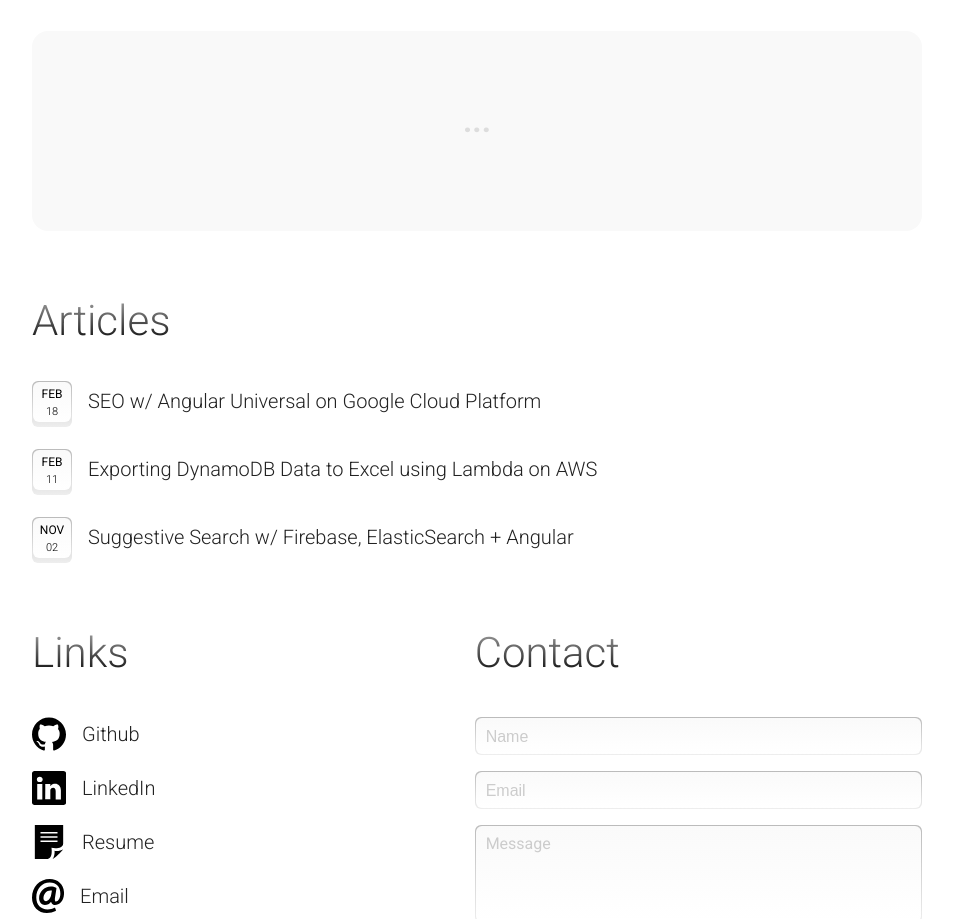
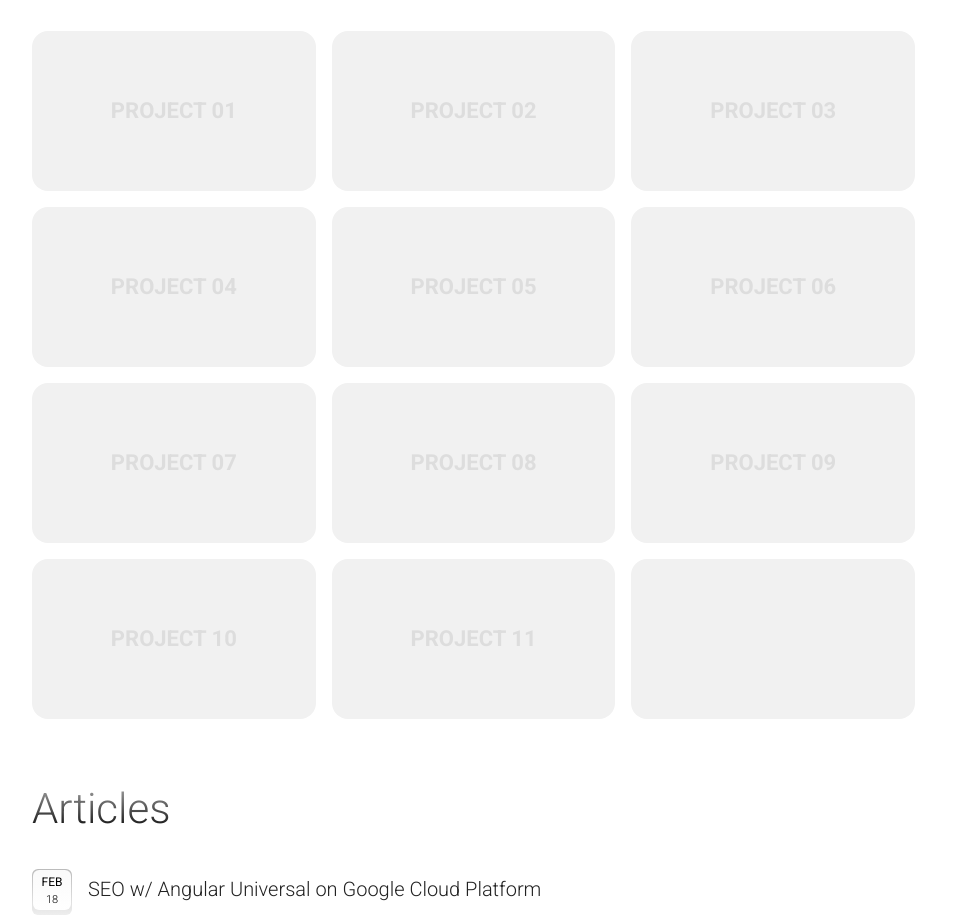
Before and after one commit to jrodl3r/jrod.io, an Angular app: page / in a window 1280 px wide. Shown: the part 1000-1919 px from the top of the page, without its empty margins (163-1116 px from the left). Built offline with nearby package versions, Linux system fonts and the light colour scheme.

Commit message:
add work carousel

```diff
--- a/package.json
+++ b/package.json
@@ -31,6 +31,7 @@
     "@emailjs/browser": "^3.4.0",
     "@nguniversal/express-engine": "^13.1.0",
     "express": "^4.15.2",
+    "hammerjs": "^2.0.8",
     "rxjs": "~6.6.0",
     "tslib": "^2.1.0",
     "zone.js": "~0.11.4"
--- a/src/app/_services/ui.service.ts
+++ b/src/app/_services/ui.service.ts
@@ -4,11 +4,41 @@ import { Injectable } from '@angular/core';
   providedIn: 'root'
 })
 export class UiService {
+  workPage: number = 0;
+  workPageMax: number = 0;
+  isAnim: Boolean = false;
   isMenuActive: Boolean = false;
+  isSwipeEnabled: Boolean = true;
 
-  closeMenu() {
-    this.isMenuActive = false;
+  updatePage(page: number) {
+    if (this.workPage !== page) {
+      this.isAnim = true;
+      setTimeout(() => { this.workPage = page; }, 300);
+      setTimeout(() => { this.isAnim = false; }, 600);
+    }
   }
+
+  updatePageMax(max: number) { this.workPageMax = max; }
+
+  resetPage() { this.workPage = 0; }
+
+  swipePageLeft() {
+    if (this.isSwipeEnabled && this.workPage !== this.workPageMax) {
+      this.updatePage(this.workPage + 1);
+    }
+  }
+
+  swipePageRight() {
+    if (this.isSwipeEnabled && this.workPage !== 0) {
+      this.updatePage(this.workPage - 1);
+    }
+  }
+
+  enableSwipe() { this.isSwipeEnabled = true; }
+
+  disableSwipe() { this.isSwipeEnabled = false; }
+
+  closeMenu() { this.isMenuActive = false; }
 
   toggleMenu(e: Event) {
     e.stopPropagation();
--- a/src/app/app.module.ts
+++ b/src/app/app.module.ts
@@ -2,6 +2,8 @@ import { NgModule } from '@angular/core';
 import { BrowserModule } from '@angular/platform-browser';
 import { CommonModule } from '@angular/common';
 import { FormsModule } from '@angular/forms';
+import { HammerModule } from '@angular/platform-browser';
+import { HammerGestureConfig, HAMMER_GESTURE_CONFIG } from '@angular/platform-browser';
 import { LayoutModule } from '@angular/cdk/layout';
 import { MatIconModule } from '@angular/material/icon';
 import { AppRoutingModule } from './app-routing.module';
@@ -18,6 +20,17 @@ import { VisionComponent } from './home/vision/vision.component';
 import { WorkComponent } from './home/work/work.component';
 import { ResumeHeaderComponent } from './nav/resume-header/resume-header.component';
 import { ResumeMenuComponent } from './nav/resume-menu/resume-menu.component';
+
+declare var Hammer: any;
+
+export class MyHammerConfig extends HammerGestureConfig {
+  buildHammer(element: HTMLElement) {
+    let mc = new Hammer(element, {
+      touchAction: 'pan-y'
+    });
+    return mc;
+  }
+}
 
 @NgModule({
   declarations: [
@@ -40,10 +53,13 @@ import { ResumeMenuComponent } from './nav/resume-menu/resume-menu.component';
     AppRoutingModule,
     CommonModule,
     FormsModule,
+    HammerModule,
     LayoutModule,
     MatIconModule
   ],
-  providers: [],
+  providers: [
+    { provide: HAMMER_GESTURE_CONFIG, useClass: MyHammerConfig }
+  ],
   bootstrap: [AppComponent]
 })
 export class AppModule { }
--- a/src/app/home/vision/vision.component.html
+++ b/src/app/home/vision/vision.component.html
@@ -1,3 +1,3 @@
 <h2>Vision</h2>
-<p>When I was a kid, my father brought home our first x86 computer and it changed my life forever. From then on software and human interfaces have persistently fascinated and inspired me.</p>
 <p>Believing that smarter software comes from collective effort and experience, I support and embrace the open source community and standardized web movement. With that same ethos, I actively participate in and contribute to the social web.</p>
+<p>My father brought home our first x86 computer when I was a kid, and it changed my life forever. From then on software and human interfaces have persistently fascinated and inspired me.</p>
--- a/src/app/home/work/work.component.html
+++ b/src/app/home/work/work.component.html
@@ -1,2 +1,83 @@
 <h2>Work</h2>
-<div class="content-block"><span>...</span></div>
+<div
+  class="stage"
+  (swipeleft)="ui.swipePageLeft()"
+  (swiperight)="ui.swipePageRight()">
+  <ul
+    [class.fade]="ui.isAnim"
+    [class.pos0]="ui.workPage === 0"
+    [class.pos1]="ui.workPage === 1"
+    [class.pos2]="ui.workPage === 2"
+    [class.pos3]="ui.workPage === 3"
+    [class.pos4]="ui.workPage === 4"
+    [class.pos5]="ui.workPage === 5">
+    <li>
+      PROJECT 01
+    </li>
+    <li>
+      PROJECT 02
+    </li>
+    <li>
+      PROJECT 03
+    </li>
+    <li>
+      PROJECT 04
+    </li>
+    <li>
+      PROJECT 05
+    </li>
+    <li>
+      PROJECT 06
+    </li>
+    <li>
+      PROJECT 07
+    </li>
+    <li>
+      PROJECT 08
+    </li>
+    <li>
+      PROJECT 09
+    </li>
+    <li>
+      PROJECT 10
+    </li>
+    <li>
+      PROJECT 11
+    </li>
+    <li>&nbsp;</li>
+  </ul>
+</div>
+<ul class="pager">
+  <li
+    class="marker"
+    [class.pos0]="ui.workPage === 0"
+    [class.pos1]="ui.workPage === 1"
+    [class.pos2]="ui.workPage === 2"
+    [class.pos3]="ui.workPage === 3"
+    [class.pos4]="ui.workPage === 4"
+    [class.pos5]="ui.workPage === 5"></li>
+  <li
+    class="pos0"
+    [class.active]="ui.workPage === 0"
+    (click)="ui.updatePage(0)"></li>
+  <li
+    class="pos1"
+    [class.active]="ui.workPage === 1"
+    (click)="ui.updatePage(1)"></li>
+  <li
+    class="pos2"
+    [class.active]="ui.workPage === 2"
+    (click)="ui.updatePage(2)"></li>
+  <li
+    class="pos3"
+    [class.active]="ui.workPage === 3"
+    (click)="ui.updatePage(3)"></li>
+  <li
+    class="pos4"
+    [class.active]="ui.workPage === 4"
+    (click)="ui.updatePage(4)"></li>
+  <li
+    class="pos5"
+    [class.active]="ui.workPage === 5"
+    (click)="ui.updatePage(5)"></li>
+</ul>
--- a/src/app/home/work/work.component.scss
+++ b/src/app/home/work/work.component.scss
@@ -0,0 +1,154 @@
+@import 'src/assets/styles/vars.scss';
+@import 'src/assets/styles/animation.scss';
+
+.stage {
+  position: relative;
+  display: flex;
+  height: 336px;
+  width: 100%;
+  overflow: hidden;
+
+  @media (min-width: $tablet-sm-screen) {
+    height: 160px;
+  }
+
+  @media (min-width: $carousel-md-screen) {
+    height: 336px;
+  }
+
+  @media (min-width: $tablet-lg-screen) {
+    height: 688px;
+  }
+
+  ul {
+    position: absolute;
+    top: 0;
+    width: 100%;
+    margin: 0;
+    padding: 0;
+    list-style: none;
+
+    &.fade { animation: fade-out-in .5s .15s linear forwards; }
+    &.pos0 { top: 0; }
+    &.pos1 { top: -336px; }
+    &.pos2 { top: -672px; }
+    &.pos3 { top: -1008px; }
+    &.pos4 { top: -1344px; }
+    &.pos5 { top: -1680px; }
+
+    @media (min-width: $tablet-sm-screen) {
+      &.pos1 { top: -160px; }
+      &.pos2 { top: -320px; }
+      &.pos3 { top: -480px; }
+      &.pos4 { top: -640px; }
+      &.pos5 { top: -800px; }
+    }
+
+    @media (min-width: $carousel-md-screen) {
+      display: flex;
+      flex-wrap: wrap;
+      gap: 16px;
+
+      &.pos1 { top: -352px; }
+    }
+
+    li {
+      display: flex;
+      justify-content: center;
+      align-items: center;
+      height: 160px;
+      width: 100%;
+      max-width: 400px;
+      margin: 0 auto 16px;
+      border-radius: 16px;
+
+      color: #DDD;
+      font-size: 22px;
+      font-weight: bold;
+      background: #F1F1F1;
+
+      &:nth-child(even) { margin-bottom: 0; }
+
+      @media (min-width: $tablet-sm-screen) {
+        display: inline-flex;
+        width: calc(50% - 8px);
+        max-width: initial;
+        margin: 0;
+
+        &:nth-child(even) { margin-left: 16px; }
+      }
+
+      @media (min-width: $carousel-md-screen) {
+        width: calc(33% - 10px);
+
+        &:nth-child(even) { margin-left: 0; }
+      }
+    }
+  }
+}
+
+.pager {
+  position: relative;
+  display: flex;
+  flex-direction: row;
+  align-items: center;
+  justify-content: space-around;
+  height: 24px;
+  width: 180px;
+  margin: 16px auto 0;
+  padding: 0;
+  background: #EEE;
+  border-radius: 12px;
+  list-style: none;
+
+  @media (min-width: $tablet-sm-screen) {
+    margin-top: 24px;
+  }
+
+  @media (min-width: $carousel-md-screen) {
+    width: 80px;
+  }
+
+  @media (min-width: $tablet-lg-screen) {
+    display: none;
+  }
+
+  li {
+    height: 100%;
+    width: calc(100% / 6);
+    cursor: pointer;
+    -webkit-tap-highlight-color: rgba(0,0,0,0);
+
+    &.active { cursor: default; }
+
+    &.marker {
+      position: absolute;
+      display: flex;
+      top: 5px;
+      height: 14px;
+      width: calc(100% / 6) - 2;
+      background: #FFF;
+      border-radius: 7px;
+      box-shadow: 0 0 1px rgba(0,0,0, .35);
+      transition: left .3s ease-in-out;
+      cursor: default;
+
+      &.pos0 { left: 5px; }
+      &.pos1 { left: 30px; }
+      &.pos2 { left: 60px; }
+      &.pos3 { left: 90px; }
+      &.pos4 { left: 120px; }
+      &.pos5 { left: 148px; }
+
+      @media (min-width: $carousel-md-screen) {
+        width: 32px;
+
+        &.pos1 { left: 42px; }
+      }
+    }
+
+    @media (min-width: $carousel-md-screen) {
+      &.pos2, &.pos3, &.pos4, &.pos5 { display: none; }
+    }
+  }
+}
--- a/src/app/home/work/work.component.ts
+++ b/src/app/home/work/work.component.ts
@@ -1,4 +1,6 @@
 import { Component, OnInit } from '@angular/core';
+import { BreakpointObserver, BreakpointState } from '@angular/cdk/layout';
+import { UiService } from 'src/app/_services/ui.service';
 
 @Component({
   selector: 'home-work',
@@ -6,9 +8,29 @@ import { Component, OnInit } from '@angular/core';
   styleUrls: ['./work.component.scss']
 })
 export class WorkComponent implements OnInit {
+  activePage = 0;
 
-  constructor() { }
+  constructor(
+    public breakpoint: BreakpointObserver,
+    public ui: UiService
+  ) { }
 
-  ngOnInit(): void { }
+  ngOnInit(): void {
+    this.breakpoint
+      .observe(['(min-width: 860px)', '(max-width: 860px)', '(max-width: 1024px)'])
+      .subscribe((state: BreakpointState) => this.ui.resetPage());
+    this.breakpoint
+      .observe(['(max-width: 860px)'])
+      .subscribe((state: BreakpointState) => state.matches ? this.ui.updatePageMax(5) : null);
+    this.breakpoint
+      .observe(['(min-width: 860px)'])
+      .subscribe((state: BreakpointState) => state.matches ? this.ui.updatePageMax(1) : null);
+    this.breakpoint
+      .observe(['(max-width: 1024px)'])
+      .subscribe((state: BreakpointState) => state.matches ? this.ui.enableSwipe() : null);
+    this.breakpoint
+      .observe(['(min-width: 1024px)'])
+      .subscribe((state: BreakpointState) => state.matches ? this.ui.disableSwipe() : null);
+  }
 
 }
--- a/src/assets/styles/animation.scss
+++ b/src/assets/styles/animation.scss
@@ -6,6 +6,13 @@ $scroll-arrow-top: -30px;
 
 @keyframes fade-in {
 	0% { opacity: 0; }
+	100% { opacity: 1; }
+}
+
+@keyframes fade-out-in {
+	0% { opacity: 1; }
+	25% { opacity: 0; }
+	50% { opacity: 0; }
 	100% { opacity: 1; }
 }
 
--- a/src/assets/styles/layout.scss
+++ b/src/assets/styles/layout.scss
@@ -36,24 +36,3 @@ p {
   width: 100%;
   margin: 0 0 20px;
 }
-
-
-/* TEMP */
-.content-block {
-  display: flex;
-  justify-content: center;
-  align-items: center;
-  min-height: 200px;
-  width: 100%;
-  color: #DDD;
-  font-size: 32px;
-  font-weight: bold;
-  background: #F9F9F9;
-  border-radius: 16px;
-
-  span {
-    height: 20px;
-    line-height: 0;
-  }
-}
-/* END TEMP */
--- a/src/assets/styles/vars.scss
+++ b/src/assets/styles/vars.scss
@@ -6,6 +6,7 @@ $mobile-lg-screen: 425px;
 $tablet-sm-screen: 560px;
 $resume-sm-screen: 680px;
 $tablet-md-screen: 768px;
+$carousel-md-screen: 860px;
 $resume-lg-screen: 900px;
 $tablet-lg-screen: 1024px;
 $desktop-screen: 1200px;
--- a/src/main.ts
+++ b/src/main.ts
@@ -1,5 +1,6 @@
 import { enableProdMode } from '@angular/core';
 import { platformBrowserDynamic } from '@angular/platform-browser-dynamic';
+import 'hammerjs';
 
 import { AppModule } from './app/app.module';
 import { environment } from './environments/environment';
```
Also changed, not shown: 1 other file (tests, documents, lock files or other folders).
